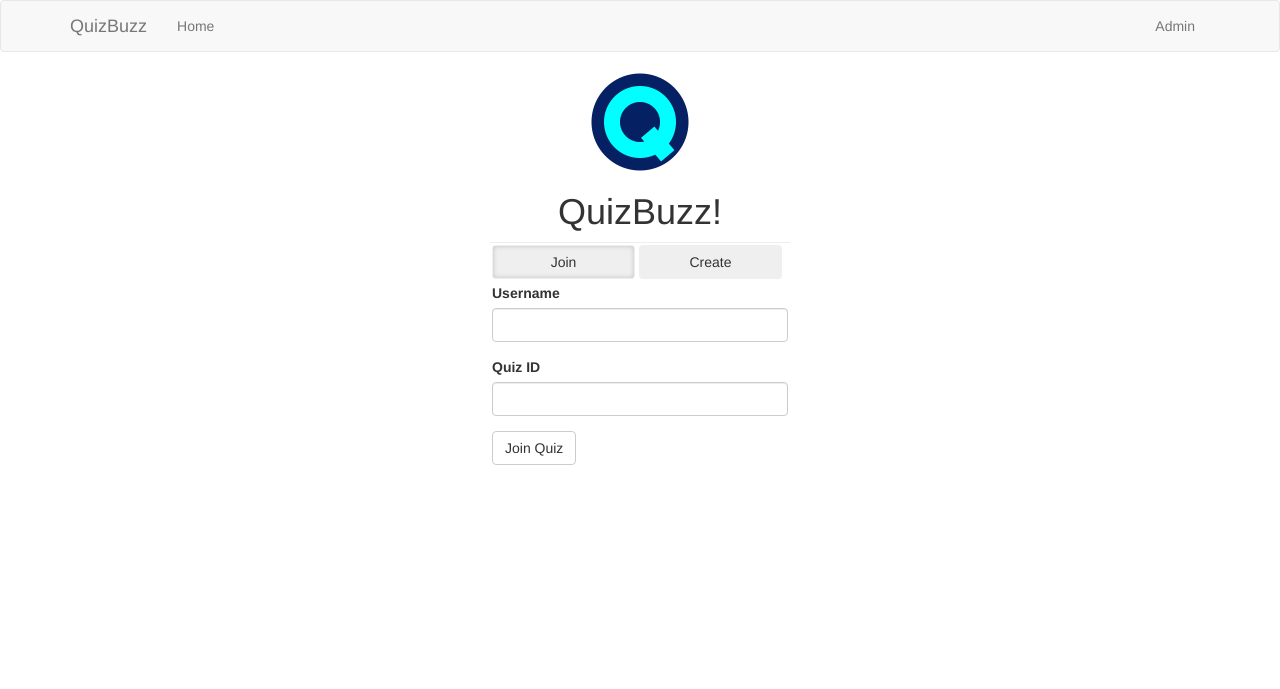
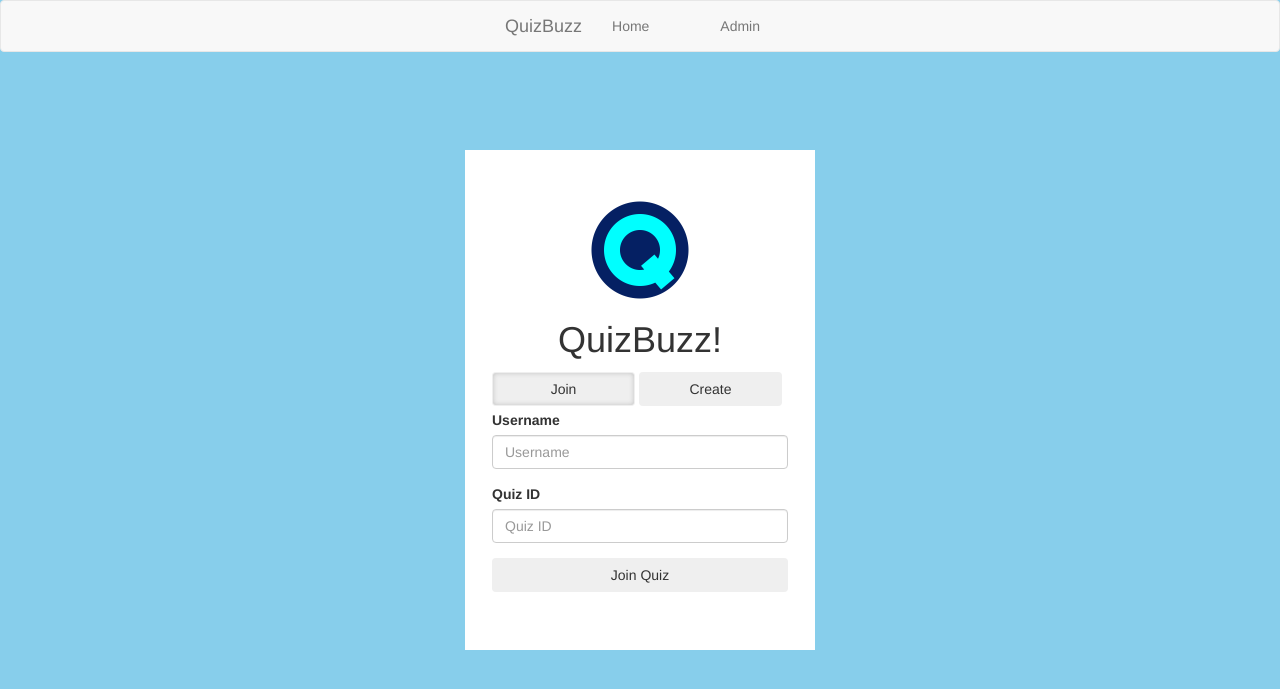
Before and after one commit to mlnotebook/quizbuzz, a Flask app: page / in a window 1280 px wide. Shown: the top 689 px of the page. Run offline with Flask 2, Linux system fonts and the light colour scheme; some libraries are stand-ins or nearby versions.

Commit message:
fix: formatting updates.

```diff
--- a/app/static/quizbuzz_style.css
+++ b/app/static/quizbuzz_style.css
@@ -11,3 +11,11 @@ button.round_type {
 button.quizbutton {
     box-shadow: 2px 2px 4px 1px #888888;
 }
+
+body {
+    background-color: skyblue;
+}
+
+.btn {
+    width: 100%;
+}
--- a/app/templates/_quiz_scripts.html
+++ b/app/templates/_quiz_scripts.html
@@ -5,6 +5,7 @@
     var socket;
     var start_time;
     $(document).ready(function(){
+        $('body').css("background-color", "white");
         socket = io.connect('http://' + document.domain + ':' + location.port + '/quiz');
         socket.on('connect', function() {
             socket.emit('joined', {});
--- a/app/templates/base.html
+++ b/app/templates/base.html
@@ -16,7 +16,7 @@
 
 {% block navbar %}
     <nav class="navbar navbar-default">
-        <div class="container">
+        <div class="container" style="max-width: 300px;">
             <div class="navbar-header">
                 <button type="button" class="navbar-toggle collapsed" data-toggle="collapse" data-target="#bs-example-navbar-collapse-1" aria-expanded="false">
                     <span class="sr-only">Toggle navigation</span>
--- a/app/templates/index.html
+++ b/app/templates/index.html
@@ -2,12 +2,23 @@
 {% import 'bootstrap/wtf.html' as wtf %}
 
 {% block app_content %}
+<div id="home_container"
+     style="position: absolute;
+     margin: auto;
+     top: 0;
+     right: 0;
+     bottom: 0;
+     left: 0;
+     width: 350px;
+     height: 500px;
+     background-color: white;">
+    <div class="center-block" style="position: relative; top: 10%;">
         <div class="center-block" style="vertical-align: middle; text-align: center; max-width: 300px; ">
             <img style="width:100px"; src="{{ url_for('static', filename='logo_250.png') }}">
             <br>
             <h1>QuizBuzz!</h1>
         </div>
-    <hr style="padding: 0px; margin: auto; width: 300px;">
+    <!--    <hr style="padding: 0px; margin: auto; width: 300px;">-->
         <div class="center-block" style="vertical-align: middle; max-width: 300px; ">
             <div class="text-left" style="width:49%; margin: auto; float: left; padding: 2px;">
                 <button id="joinFormButton" class="btn" style="width: 100%; margin: auto; box-shadow: inset 0px 0px 5px #c1c1c1;">Join</button>
@@ -17,14 +28,26 @@
             </div>
             <br>
             <div class="text-left"  style="width:100%;margin: auto; float: left; padding: 2px; box-shadow: inset 0px 0px 0px #c1c1c1;" id="create_or_join_div">
-            <div id="joinFormDiv">
-                {{ wtf.quick_form(join_form) }}
+                <div id="joinFormDiv" class="form-group">
+                    <form action="" method="post" class="form" role="form">
+                        {{ join_form.csrf_token() }}
+                        {{ wtf.form_field(join_form.username, class='form-control', placeholder='Username') }}
+                        {{ wtf.form_field(join_form.quizid, class='form-control', placeholder='Quiz ID') }}
+                        {{ wtf.form_field(join_form.joinSubmit, class='btn') }}
+                    </form>
                 </div>
-            <div id="createFormDiv" style="display: none;">
-                {{ wtf.quick_form(create_form) }}
+                <div id="createFormDiv" style="display: none;"  class="form-group">
+                    <form action="" method="post" class="form" role="form">
+                        {{ create_form.csrf_token() }}
+                        {{ wtf.form_field(create_form.username, class='form-control', placeholder='Username') }}
+                        {{ wtf.form_field(create_form.quizname, class='form-control', placeholder='Quiz Name') }}
+                        {{ wtf.form_field(create_form.createSubmit, class='btn') }}
+                    </form>
                 </div>
             </div>
             <div class = "log"></div>
+        </div>
+    </div>
 </div>
 
 {% endblock %}
```
Lines whose indentation alone changed are shown as unchanged.
